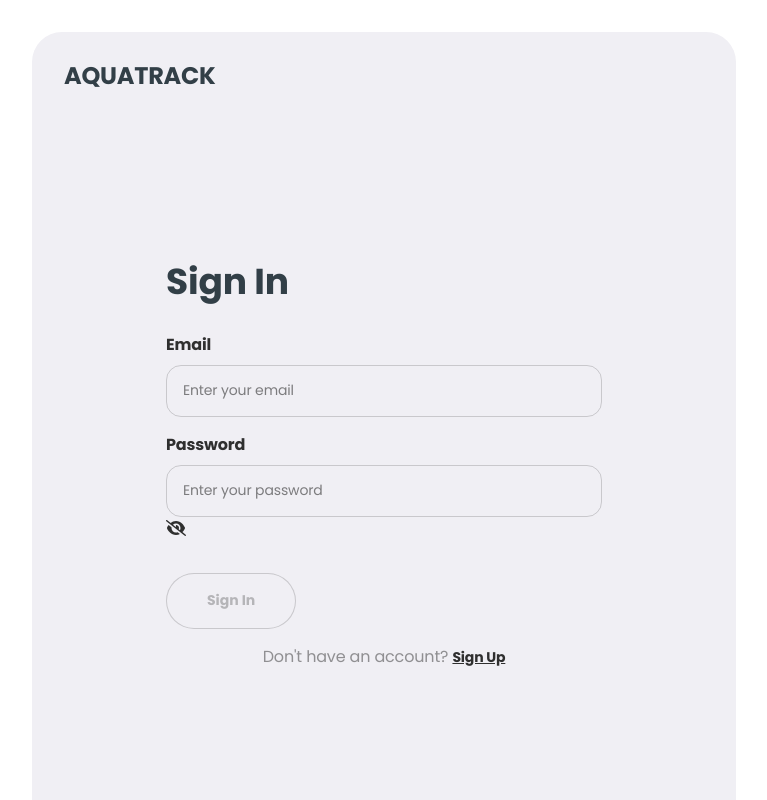
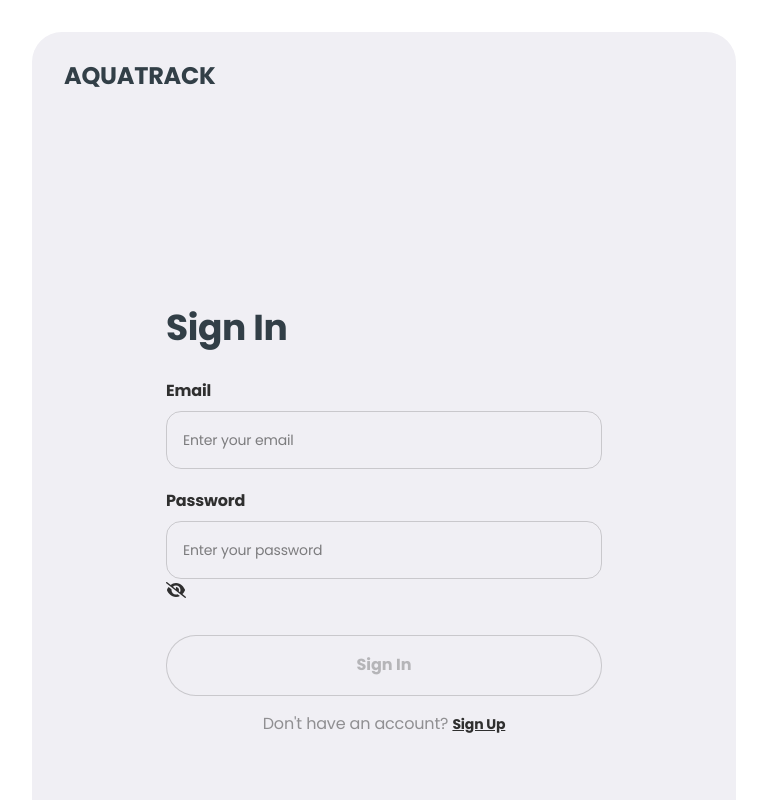
Before and after one commit to IIIMaroIII/AquaBalance-frontend, a React (Vite) app: page /signin in a window 1280 px wide. Shown: the top 800 px of the page, without its empty margins (256-1023 px from the left). Built offline with nearby package versions, Linux system fonts and the light colour scheme.

Commit message:
Add AdvantagesSection to SignInPage for Desktop (1440px)

```diff
--- a/src/components/Users/SignInForm/signInForm.module.css
+++ b/src/components/Users/SignInForm/signInForm.module.css
@@ -3,22 +3,26 @@
   font-size: 32px;
   font-weight: 700;
   line-height: 1;
-  margin-top: 172px;
   margin-bottom: 32px;
-  letter-spacing: -1%;
+  letter-spacing: -0.01em;
 }
 
 .form {
   margin: 0 auto;
+  margin-bottom: 16px;
 }
 
 .label {
-  margin-top: 16px;
+  margin-bottom: 16px;
   color: var(--dark);
   font-size: 14px;
   font-weight: 700;
   line-height: 1.28;
   letter-spacing: -1%;
+
+  @media (min-width: 768px) {
+    margin-bottom: 20px;
+  }
 }
 
 .form input.input::placeholder {
@@ -37,6 +41,11 @@
   line-height: 1.28;
   background-color: transparent;
   letter-spacing: -1%;
+
+  @media (min-width: 768px) {
+    font-size: 16px;
+    line-height: 1.5;
+  }
 }
 
 .form input.input:focus,
@@ -53,14 +62,32 @@
 }
 
 .form button.button {
+  width: 100%;
+  padding-top: 16px;
+  padding-bottom: 16px;
+  margin-top: 32px;
+
   color: var(--light-dark);
   background-color: var(--green);
+  background-color: none;
   font-size: 14px;
   font-weight: 700;
   line-height: 1.28;
-  background-color: none;
-  margin-top: 32px;
   letter-spacing: -1%;
+
+  @media (min-width: 768px) {
+    padding-top: 17px;
+    padding-bottom: 17px;
+    font-size: 16px;
+    line-height: 1.5;
+  }
+
+  @media (min-width: 768px) {
+    padding-top: 17px;
+    padding-bottom: 18px;
+    font-size: 16px;
+    line-height: 1.5;
+  }
 }
 
 .form button.button:hover {
--- a/src/components/Users/SignUpForm/signUpForm.module.css
+++ b/src/components/Users/SignUpForm/signUpForm.module.css
@@ -3,7 +3,6 @@
   font-size: 32px;
   font-weight: 700;
   line-height: 1;
-  /* margin-top: 172px; */
   margin-bottom: 32px;
   letter-spacing: -0.01em;
 }
@@ -59,21 +58,22 @@
 }
 
 .form .button {
+  width: 100%;
+  padding-top: 16px;
+  padding-bottom: 16px;
+  margin-top: 32px;
+
   color: var(--light-dark);
   background-color: var(--green);
+  background-color: none;
   font-size: 14px;
   font-weight: 700;
   line-height: 1.28;
-  background-color: none;
-
-  padding-top: 16px;
-  padding-bottom: 16px;
-  margin-top: 32px;
   letter-spacing: -1%;
 
   @media (min-width: 768px) {
     padding-top: 17px;
-    padding-bottom: 18px;
+    padding-bottom: 17px;
     font-size: 16px;
     line-height: 1.5;
   }
--- a/src/components/WelcomeSection/WelcomeSection.jsx
+++ b/src/components/WelcomeSection/WelcomeSection.jsx
@@ -41,7 +41,7 @@ const WelcomeSection = () => {
               Sign In
             </CustomNavLink>
           </li>
-          <li className={clsx(css.item, css.signInItem)}>
+          {/* <li className={clsx(css.item, css.signInItem)}>
             <CustomNavLink
               addClass={clsx(css.link, css.signInLink, {
                 // [css.isActive]: isActive,
@@ -60,7 +60,7 @@ const WelcomeSection = () => {
             >
               Set to Main Modal Open
             </Button>
-          </li>
+          </li> */}
         </ul>
       </div>
     </Container>
--- a/src/pages/SignIn/SignInPage.jsx
+++ b/src/pages/SignIn/SignInPage.jsx
@@ -1,27 +1,29 @@
-// import css from './signInPage.module.css';
+import { useWindowSize } from 'react-use';
+
 import Container from 'src/components/REUSABLE/Container/Container.jsx';
 import SignInForm from 'src/components/Users/SignInForm/SignInForm.jsx';
 import Logo from 'src/components/REUSABLE/Logo/Logo';
 import CustomNavLink from 'src/components/REUSABLE/CustomNavLink/CustomNavLink';
+import AdvantagesSection from 'src/components/AdvantagesSection/AdvantagesSection.jsx';
+
 import css from './signInPage.module.css';
-// import AdvantagesSection from 'src/components/AdvantagesSection/AdvantagesSection.jsx';
 
 const SignInPage = () => {
+  const { width } = useWindowSize();
+
   return (
-    <Container type="section">
-      <div className={css.container}>
-        <Logo />
+    <Container type="div" addClass={css.signInPage}>
+      <Container type="section" addClass={css.container}>
+        <Logo addClass={css.logo} />
         <SignInForm />
-        <div className={css.noAccountContainer}>
         <p className={css.noAccountText}>
           Don't have an account?{' '}
           <CustomNavLink to="/signup" addClass={css.noAccountLink}>
             Sign Up
           </CustomNavLink>
         </p>
-        </div>
-      </div>
-      {/* тут должен быть условный рендеринг для экранов от 1440px <AdvantagesSection /> */}
+      </Container>
+      {width >= 1440 ? <AdvantagesSection /> : null}
     </Container>
   );
 };
--- a/src/pages/SignIn/signInPage.module.css
+++ b/src/pages/SignIn/signInPage.module.css
@@ -1,12 +1,37 @@
+.signInPage {
+  @media (min-width: 1440px) {
+    display: flex;
+    gap: 32px;
+  }
+}
+
 .container {
   background-color: var(--light-gray);
   border-radius: 30px;
-  padding: 24px 16px;
-  padding-bottom: 216px;
+  padding: 24px 16px 216px 16px;
+
+  @media (min-width: 768px) {
+    padding: 32px 32px 281px 32px;
+  }
+
+  @media (min-width: 1440px) {
+    width: 672px;
+    height: 736px;
+    padding: 32px 32px 169px 32px;
+  }
 }
 
-.noAccountContainer {
-  margin-top: 16px;
+.logo {
+  display: block;
+  margin-bottom: 172px;
+
+  @media (min-width: 768px) {
+    margin-bottom: 225px;
+  }
+
+  @media (min-width: 1440px) {
+    margin-bottom: 113px;
+  }
 }
 
 .noAccountText {
@@ -15,6 +40,11 @@
   font-weight: 400;
   line-height: 1.28;
   text-align: center;
+
+  @media (min-width: 768px) {
+    font-size: 16px;
+    line-height: 1.5;
+  }
 }
 
 .noAccountLink {
@@ -23,21 +53,3 @@
   font-weight: 700;
   line-height: 1.28;
 }
-
-@media (min-width: 768px) {
-  .container {
-    padding: 32px;
-    padding-bottom: 281px;
-  }
-
-  .noAccountText {
-    font-size: 16px;
-    line-height: 1.5;
-  }
-}
-
-@media (min-width: 1440px) {
-  .container {
-    padding-bottom: 169px;
-  }
-}
--- a/src/pages/SignUp/SignUpPage.jsx
+++ b/src/pages/SignUp/SignUpPage.jsx
@@ -8,8 +8,6 @@ import css from './SignUpPage.module.css';
 import AdvantagesSection from 'src/components/AdvantagesSection/AdvantagesSection.jsx';
 
 const SignUpPage = () => {
-  // const [isMobile, setIsMobile] = useState(window.innerWidth <= 768);
-
   const { width } = useWindowSize();
 
   return (
--- a/src/pages/SignUp/SignUpPage.module.css
+++ b/src/pages/SignUp/SignUpPage.module.css
@@ -1,8 +1,13 @@
+.signUpPage {
+  @media (min-width: 1440px) {
+    display: flex;
+    gap: 32px;
+  }
+}
+
 .container {
   background-color: var(--light-gray);
   border-radius: 30px;
-  /* padding: 24px 16px;
-  padding-bottom: 170px; */
   padding: 24px 16px 170px 16px;
 
   @media (min-width: 768px) {
@@ -35,6 +40,11 @@
   font-weight: 400;
   line-height: 1.28;
   text-align: center;
+
+  @media (min-width: 768px) {
+    font-size: 16px;
+    line-height: 1.5;
+  }
 }
 
 .haveAnAccountLink {
@@ -43,17 +53,3 @@
   font-weight: 700;
   line-height: 1.28;
 }
-
-@media (min-width: 768px) {
-  .haveAnAccountText {
-    font-size: 16px;
-    line-height: 1.5;
-  }
-}
-
-@media (min-width: 1440px) {
-  .signUpPage {
-    display: flex;
-    gap: 32px;
-  }
-}
```
Lines whose indentation alone changed are shown as unchanged.
